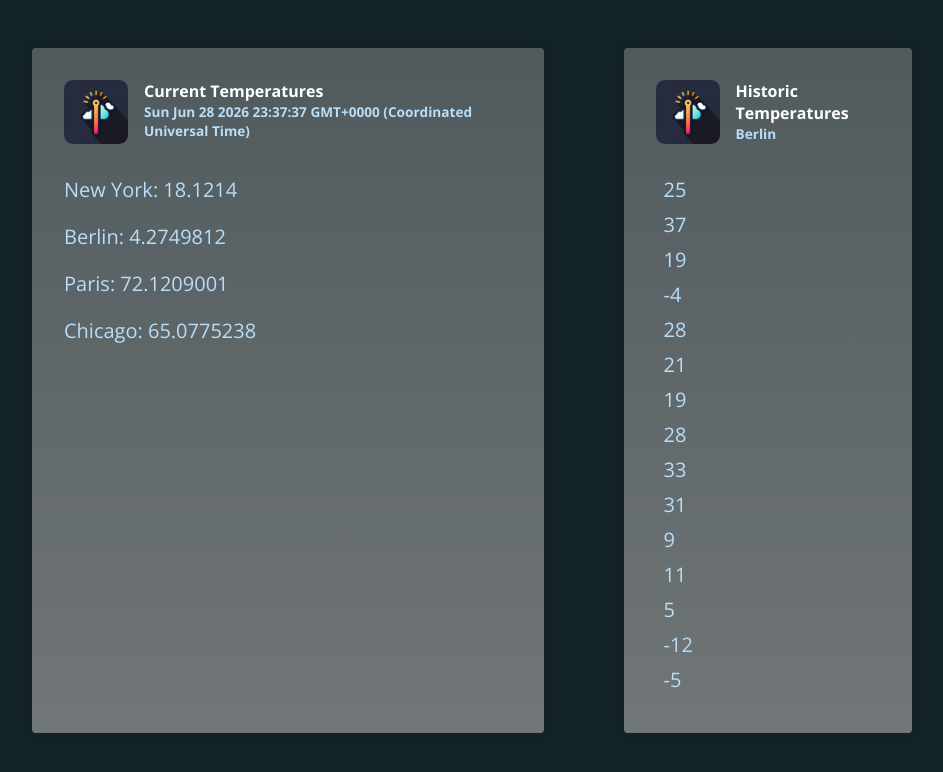
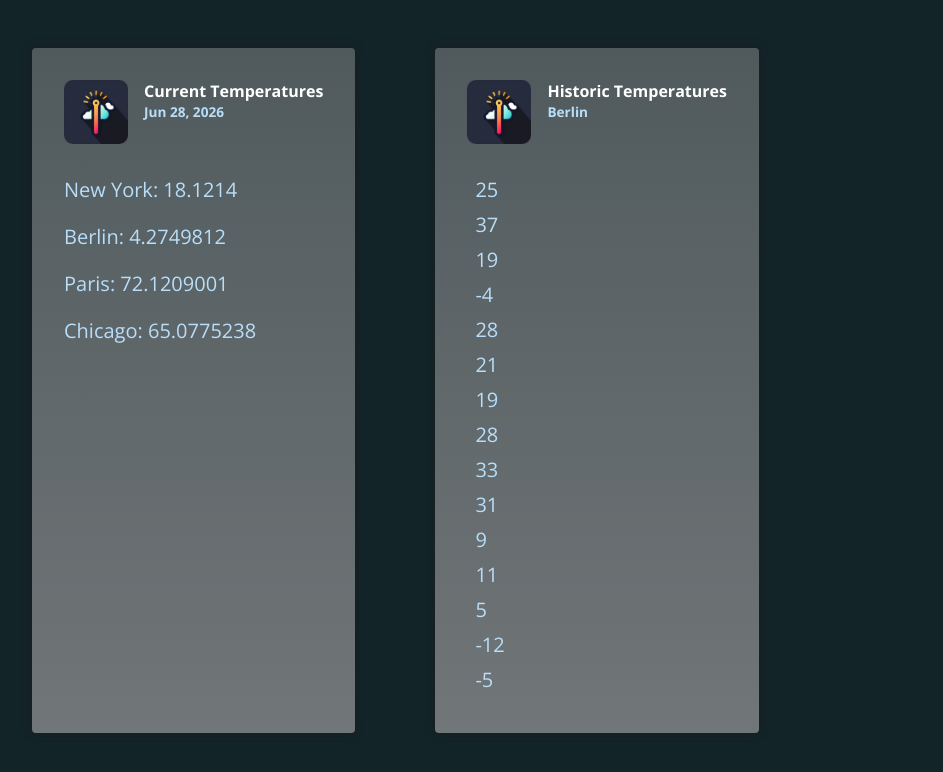
Before and after one commit to juanmiguel431/angular-pipes, an Angular app: page / in a window 1280 px wide. Shown: the top 772 px of the page, without its empty margins (168-1111 px from the left). Built offline with nearby package versions, Linux system fonts and the light colour scheme.

Commit message:
Format current date with Angular's DatePipe in temperature dashboard.

```diff
--- a/src/app/app.html
+++ b/src/app/app.html
@@ -4,7 +4,7 @@
       <img src="temp-icon.png" alt="Thermometer icon" />
       <div>
         <h2>Current Temperatures</h2>
-        <p>{{ currentDate }}</p>
+        <p>{{ currentDate | date }}</p>
       </div>
     </header>
     <p>New York: {{ currentTemperatures.newYork }}</p>
--- a/src/app/app.ts
+++ b/src/app/app.ts
@@ -1,8 +1,10 @@
 import { Component, signal } from '@angular/core';
+import { DatePipe } from '@angular/common';
 
+// https://angular.dev/guide/templates/pipes#using-pipes
 @Component({
   selector: 'app-root',
-  imports: [],
+  imports: [DatePipe],
   templateUrl: './app.html',
   styleUrl: './app.css',
 })
```
